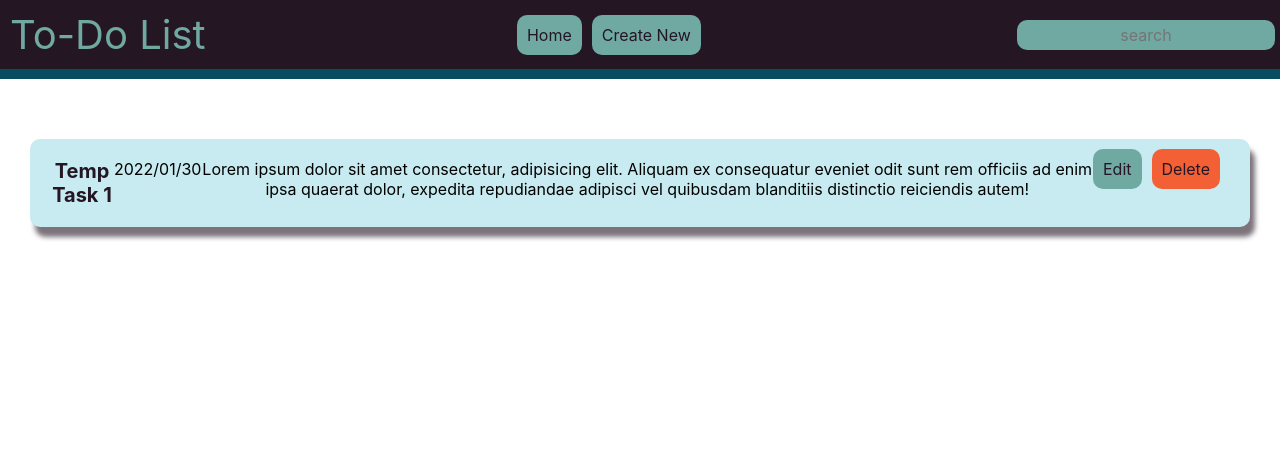
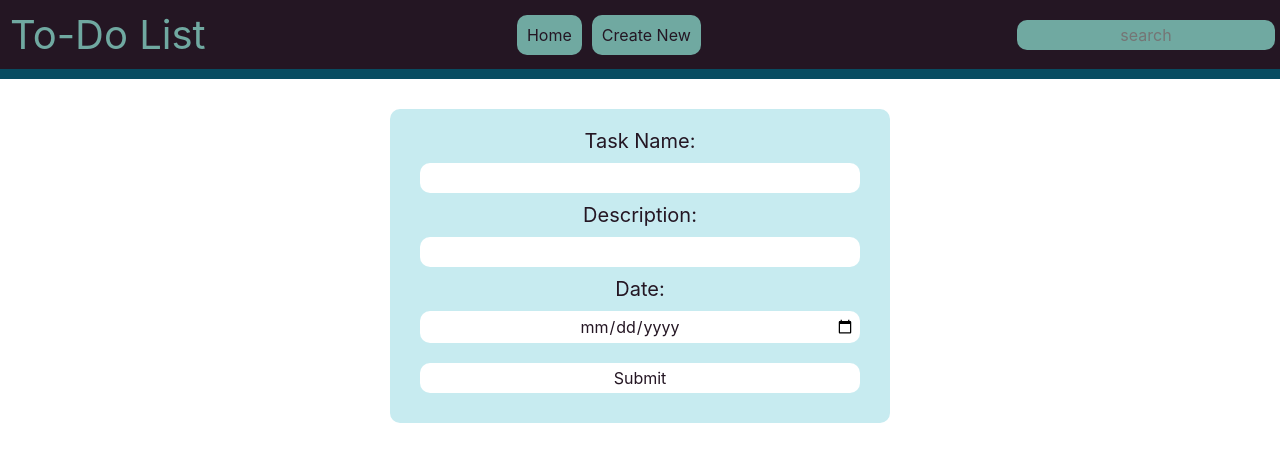
Before and after one commit to ratSeraphim/ToDo-List, a React (Create React App) app: page /create in a window 1280 px wide. Shown: the top 462 px of the page. Built offline with nearby package versions, Linux system fonts and the light colour scheme.

Commit message:
Added router component, create task page, revised design

```diff
--- a/src/App.js
+++ b/src/App.js
@@ -1,15 +1,22 @@
 import "./App.css";
+import { BrowserRouter as Router, Route, Routes } from "react-router-dom";
+import CreatePage from "./components/CreatePage";
 import Home from "./components/Home";
 import Navbar from "./components/Navbar";
 
 function App() {
   return (
-    <div className="App">
-      <Navbar />
-      <div className="content">
-        <Home />
+    <Router>
+      <div className="App">
+        <Navbar />
+        <div className="content">
+          <Routes>
+            <Route path="/create" element={<CreatePage />} />
+            <Route path="/" element={<Home />} />
+          </Routes>
+        </div>
       </div>
-    </div>
+    </Router>
   );
 }
 
--- /dev/null
+++ b/src/components/CreatePage.js
@@ -0,0 +1,38 @@
+import styled from "styled-components";
+
+const MyForm = styled.form`
+  display: flex;
+  max-width: 500px;
+  margin: auto;
+  flex-direction: column;
+  background-color: #c7ebf0;
+  padding: 20px;
+  border-radius: 10px;
+  label {
+    font-size: 20px;
+    color: #241623;
+  }
+  input {
+    background-color: #fff;
+    color: #241623;
+    padding: 5px;
+    margin: 10px;
+    border-radius: 10px;
+  }
+`;
+
+const CreatePage = () => {
+  return (
+    <MyForm>
+      <label>Task Name:</label>
+      <input type="text"></input>
+      <label>Description:</label>
+      <input type="textarea"></input>
+      <label>Date:</label>
+      <input type="date"></input>
+      <input type="submit"></input>
+    </MyForm>
+  );
+};
+
+export default CreatePage;
--- a/src/components/Navbar.js
+++ b/src/components/Navbar.js
@@ -1,3 +1,4 @@
+import { Link } from "react-router-dom";
 import styled from "styled-components";
 
 const Navigation = styled.nav`
@@ -16,7 +17,7 @@ const SiteTitle = styled.h1`
   color: #70a9a1;
 `;
 
-const MyButton = styled.a`
+const MyButton = styled(Link)`
   margin-right: 10px;
   padding: 10px;
   border-radius: 10px;
@@ -48,8 +49,8 @@ const Navbar = () => {
     <Navigation>
       <SiteTitle>To-Do List</SiteTitle>
       <div className="links">
-        <MyButton href="/">Home</MyButton>
-        <MyButton href="/create">Create New</MyButton>
+        <MyButton to="/">Home</MyButton>
+        <MyButton to="/create">Create New</MyButton>
       </div>
       <form>
         <InputField type="text" placeholder="search"></InputField>
--- a/src/components/Task.js
+++ b/src/components/Task.js
@@ -1,12 +1,10 @@
 import styled from "styled-components";
-import Delete from "./functionButtons/Delete";
-import Edit from "./functionButtons/Edit";
-import Buttons from "./functionButtons/TaskButtons";
+import Button from "./functionButtons/Button";
 
 const TaskDisplay = styled.div`
   display: flex;
   margin: 30px;
-  flex-direction: row;
+  flex-direction: column;
   background-color: #c7ebf0;
   padding: 20px;
   border-radius: 10px;
@@ -19,7 +17,15 @@ const Title = styled.h2`
 `;
 
 const Description = styled.div``;
-const Date = styled.div``;
+const Date = styled.div`
+  color: rgba(36, 22, 35, 0.7);
+`;
+
+const ButtonContainer = styled.div`
+  display: flex;
+  flex-direction: row;
+  justify-content: space-between;
+`;
 
 //temporarily hard-coding a task so I can figure out the formatting. will fix later.
 const Task = () => {
@@ -33,7 +39,11 @@ const Task = () => {
         expedita repudiandae adipisci vel quibusdam blanditiis distinctio
         reiciendis autem!
       </Description>
-      <Buttons />
+
+      <ButtonContainer>
+        <Button label="edit" primary />
+        <Button label="delete" />
+      </ButtonContainer>
     </TaskDisplay>
   );
 };
--- /dev/null
+++ b/src/components/functionButtons/Button.js
@@ -0,0 +1,21 @@
+import styled from "styled-components";
+
+const Button = ({ primary, label }) => {
+  return <DefaultButton primary={primary}>{label}</DefaultButton>;
+};
+
+const DefaultButton = styled.a`
+    min-width: 100px;
+    padding: 10px;
+    border-radius: 10px;
+    color #241623;
+    background-color: ${(props) => (props.primary ? `#70a9a1` : `#f46036`)};
+    &:hover{
+        background-color: ${(props) =>
+          props.primary ? `#084c61` : `#e71d36`};;
+        cursor: pointer;
+        color: #fff;
+    }
+    `;
+
+export default Button;
--- a/src/components/functionButtons/Delete.js
+++ b/src/components/functionButtons/Delete.js
@@ -1,7 +1,6 @@
 import styled from "styled-components";
 
 const DeleteButton = styled.a`
-  margin-right: 10px;
   padding: 10px;
   border-radius: 10px;
   color: #241623;
--- a/src/components/functionButtons/Edit.js
+++ b/src/components/functionButtons/Edit.js
@@ -1,7 +1,6 @@
 import styled from "styled-components";
 
 const MyButton = styled.a`
-  margin-right: 10px;
   padding: 10px;
   border-radius: 10px;
   color: #241623;
--- a/src/index.css
+++ b/src/index.css
@@ -47,3 +47,8 @@ table {
 textarea {
   white-space: revert;
 }
+
+*::selection {
+  color: #fff;
+  background-color: #241623;
+}
```
